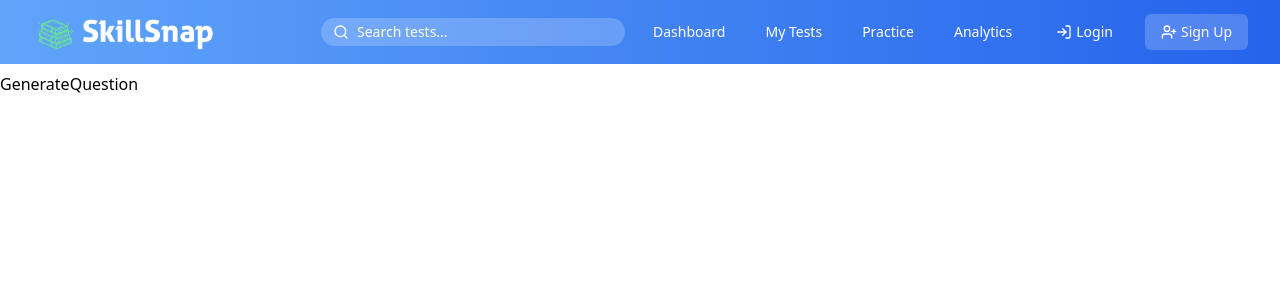
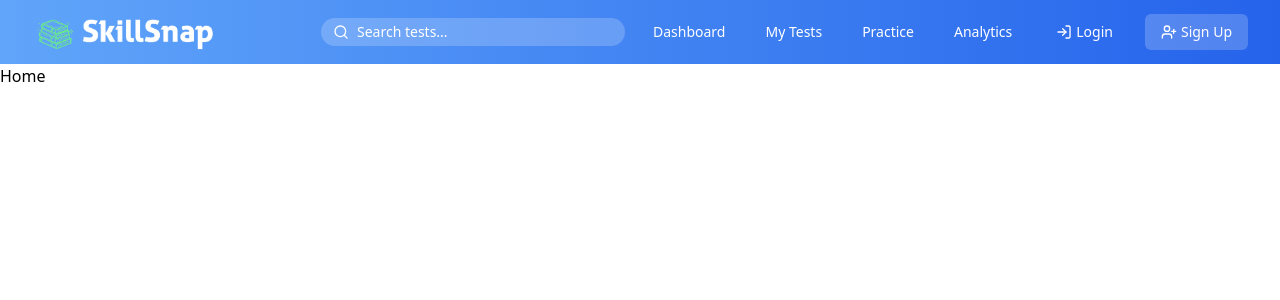
Before and after one commit to aasim-ahmed/e-test-platform-frontend, a React (Vite) app: page / in a window 1280 px wide. Shown: the top 300 px of the page. Built offline with nearby package versions, Linux system fonts and the light colour scheme.

Commit message:
this is my Frontend updated code

```diff
--- a/src/App.jsx
+++ b/src/App.jsx
@@ -1,29 +1,27 @@
 import React from 'react'
 import { BrowserRouter, Routes, Route ,Link} from 'react-router-dom'
 import Home from './pages/Home.jsx'
+import Layout from './components/Layout.jsx';
 import Navbar from './components/Navbar.jsx'
 import GenerateQuestion from './pages/GenerateTest/GenerateQuestion.jsx'
+import TestGenerator from './pages/GenerateTest/GenerateTest.jsx'
+import Signup from './features/auth/Signup.jsx'
+import Login from './features/auth/Login.jsx'
 
 export default function App() {
   return (
     <>
     <Navbar/>
-    <br />
-    <br /><br />
-    <GenerateQuestion/>
-    {/* <Home/> */}
-      {/* <BrowserRouter>
-        <Routes>
-          <Route path="/" element={<Home />} />
-          <Route path="/login" element={<Login />} />
-          <Route path="/test" element={<Test />} />
-          <Route path="/result" element={<Result />} />
-          <Route path="/questionlist" element={<QuestionList />} />
-          <Route path="/admin" element={<Admin />} />
-          <Route path="/candidate" element={<Candidate />} />
-          <Route path="*" element={<NotFound />} />
-        </Routes>
-      </BrowserRouter> */}
+    <Layout>
+    <Routes>
+      <Route path='/' element={<Home/>}/>
+      <Route path='/generate-question' element={<GenerateQuestion/>}/>
+     <Route path='/generate-test' element={<TestGenerator/>}/>
+    < Route path='/Signup' element={<Signup/>}/>
+    < Route path='/login' element={<Login/>}/>
+
+    </Routes>
+    </Layout>
 
 
     </>
```
